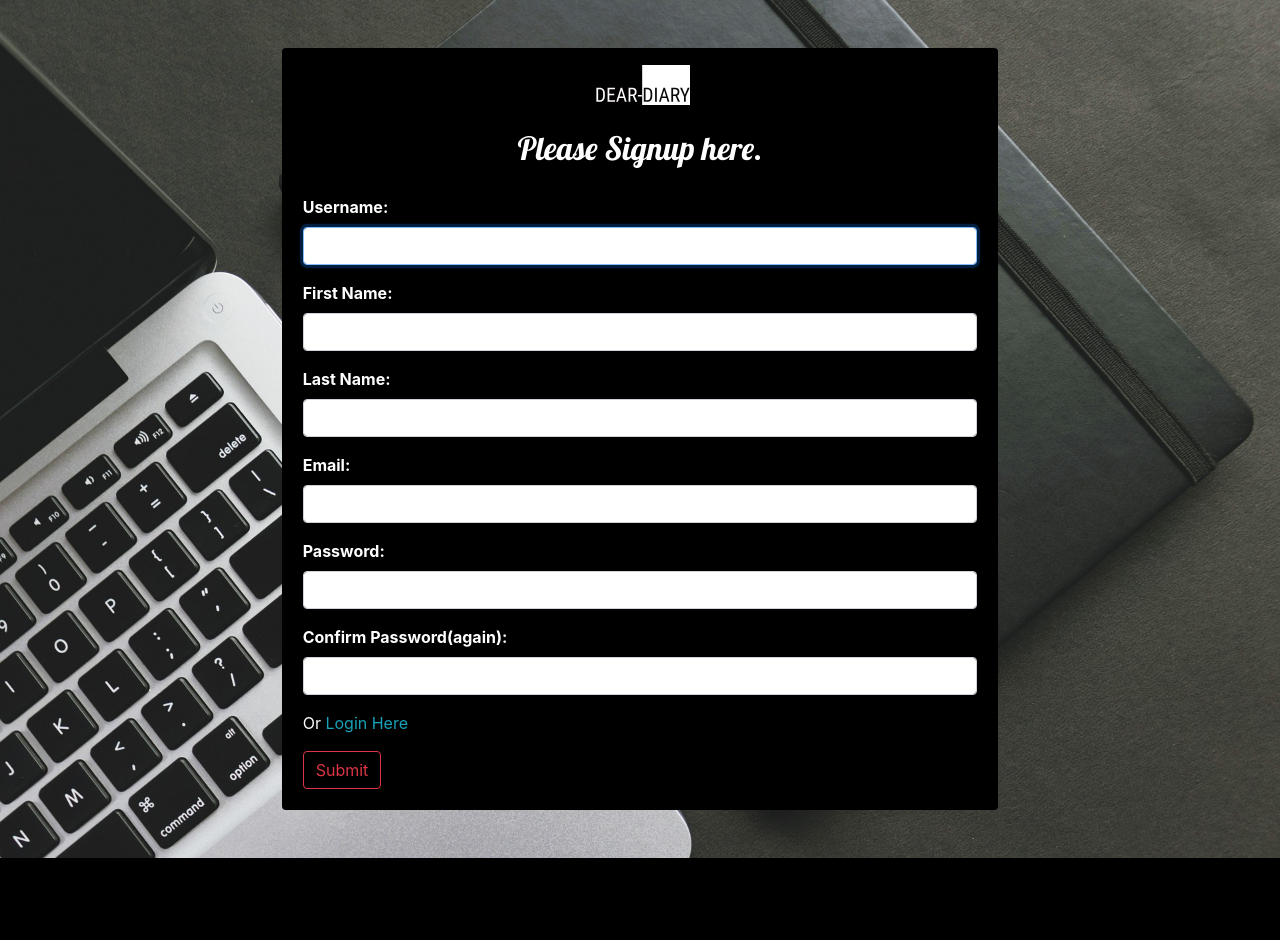
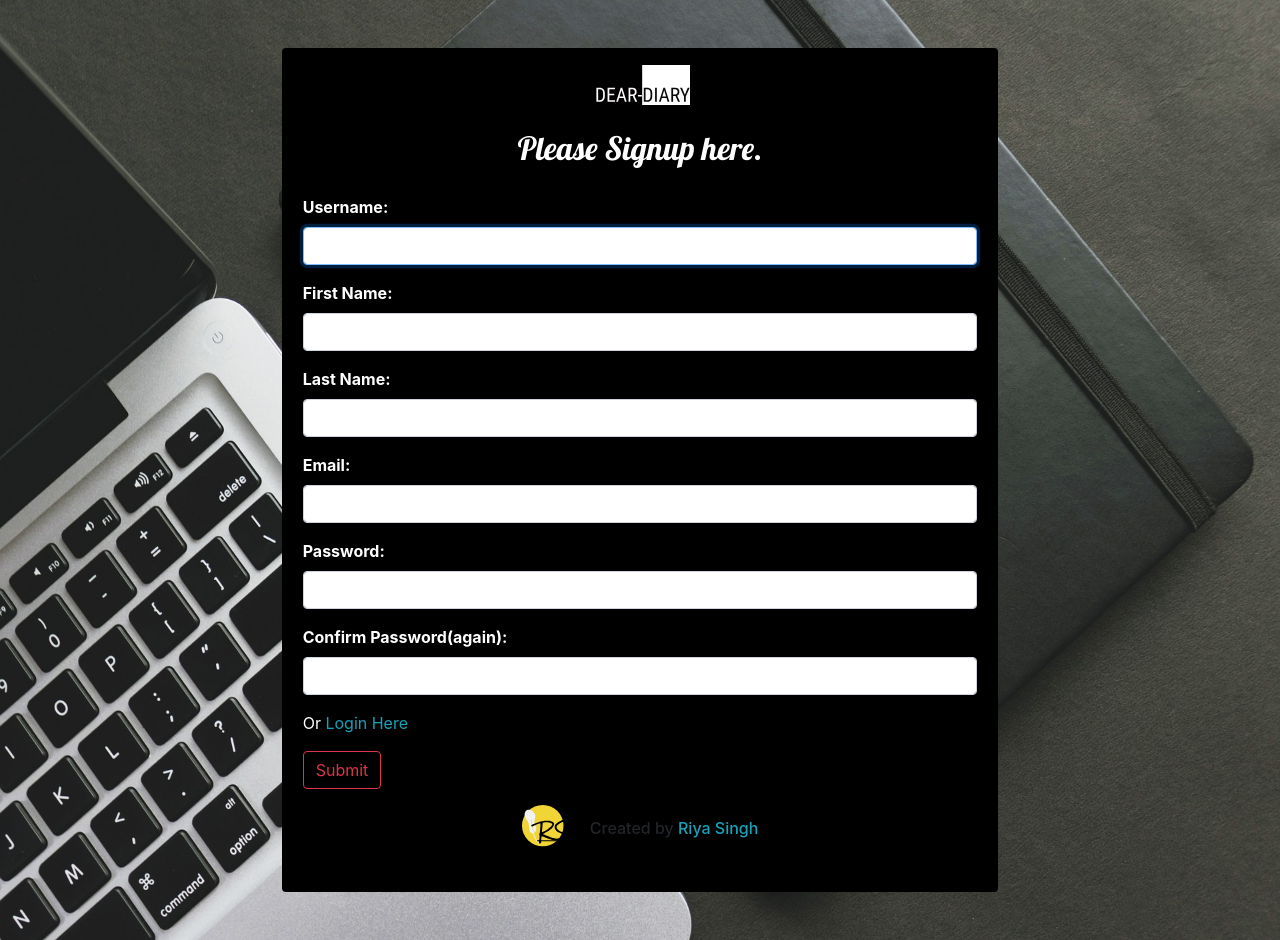
Before and after one commit to damselsingh/Diary, a Django app: page /user-signup/ in a window 1280 px wide. Before the commit the page ends 858 px from the top, so only its background shows below. Run offline with Django 3.2, Linux system fonts and the light colour scheme; some libraries are stand-ins or nearby versions.

Commit message:
Update user_signup.html

```diff
--- a/core/templates/core/user_signup.html
+++ b/core/templates/core/user_signup.html
@@ -36,6 +36,9 @@
                  <input type="submit" value="Submit" class="btn btn-outline-danger">
 
            </form>
+               <div class="text-center my-3">
+                    <h6><img src="{% static 'core/images/mylogo.svg' %}" alt="" height="50px">Created by <span class="text-info">Riya Singh</span> </h6>
+                </div>
            </div>
         </div>
 
```
